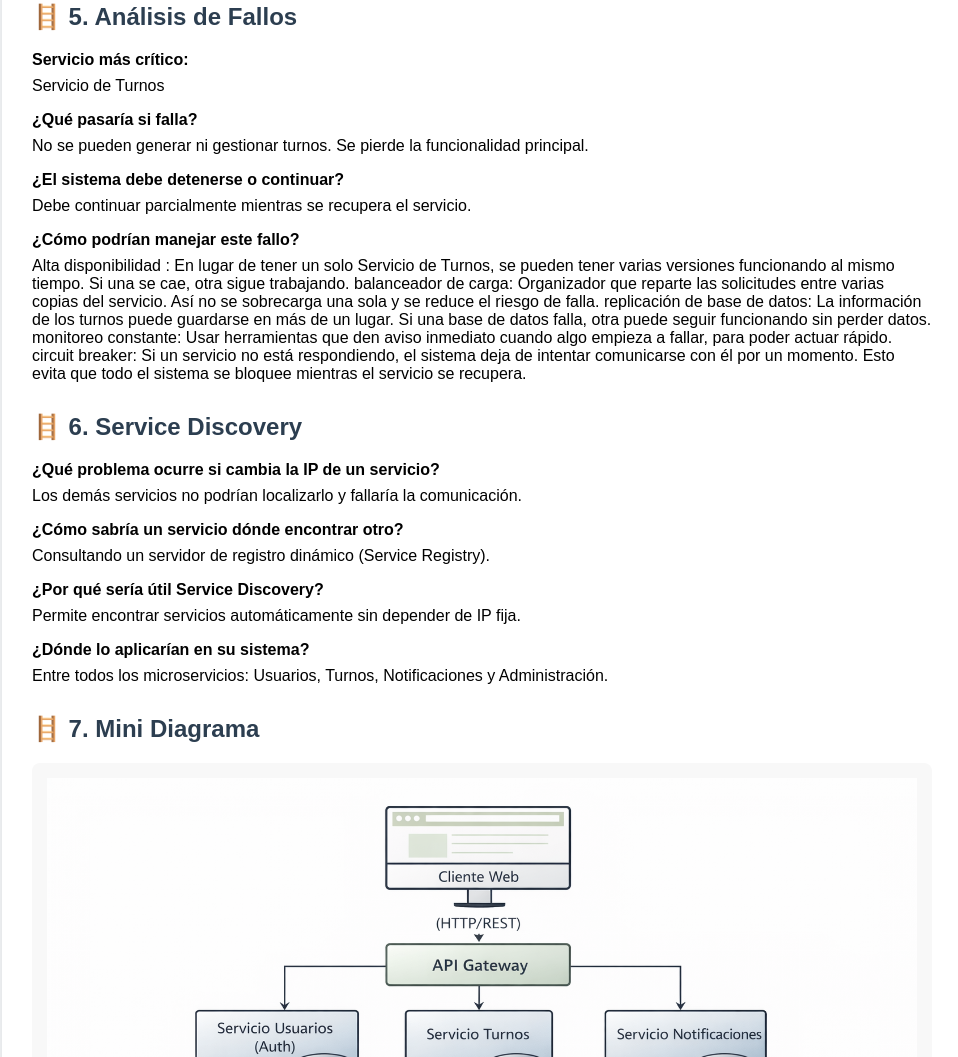
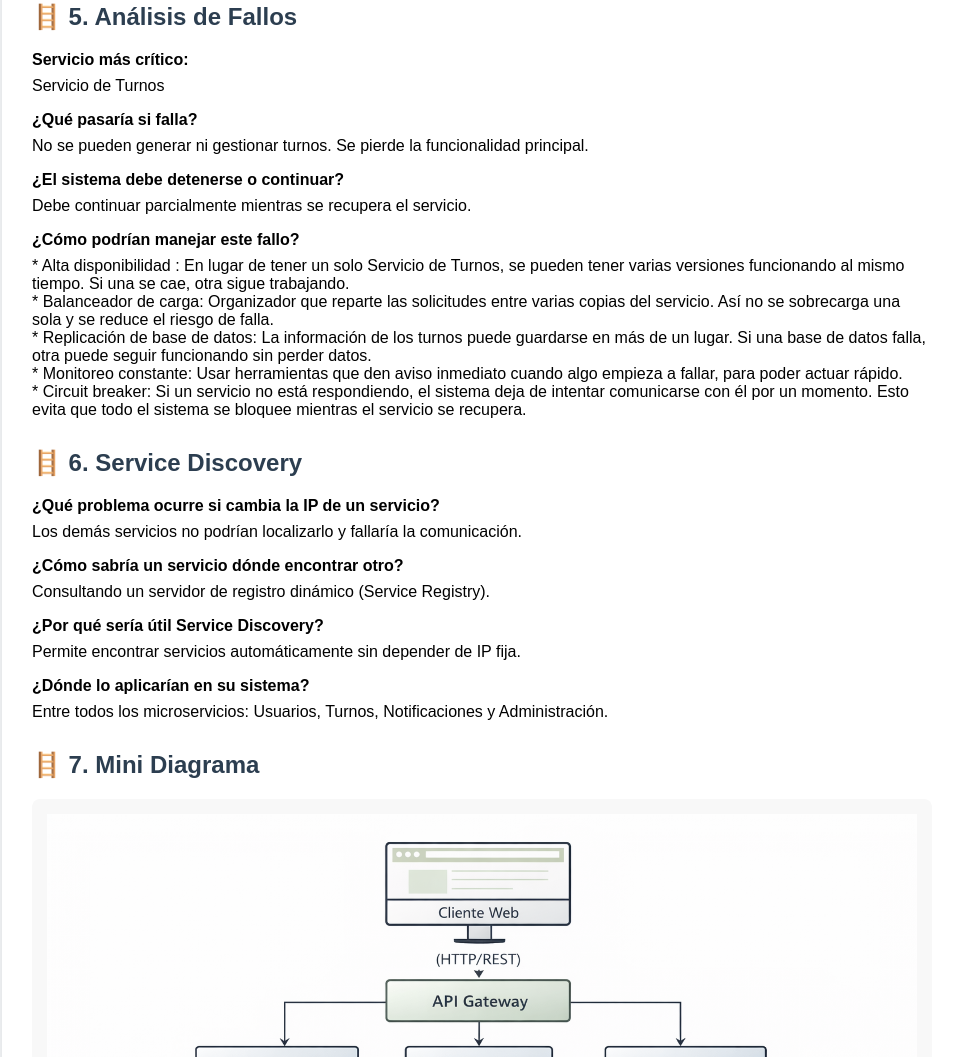
Before and after one commit to juanhr1/Sistema-de-turnos, a plain HTML site: page ACT_4.html in a window 1280 px wide. Shown: the part 1736-2793 px from the top of the page, without its empty margins (158-1116 px from the left). Drawn offline with Linux system fonts and the light colour scheme.

```diff
--- a/ACT_4.html
+++ b/ACT_4.html
@@ -200,11 +200,11 @@
 <label>¿El sistema debe detenerse o continuar?</label>
 <div class="line">Debe continuar parcialmente mientras se recupera el servicio.</div>
 <label>¿Cómo podrían manejar este fallo?</label>
-<div class="line">Alta disponibilidad : En lugar de tener un solo Servicio de Turnos, se pueden tener varias versiones funcionando al mismo tiempo. Si una se cae, otra sigue trabajando.
-balanceador de carga: Organizador que reparte las solicitudes entre varias copias del servicio. Así no se sobrecarga una sola y se reduce el riesgo de falla.
-replicación de base de datos: La información de los turnos puede guardarse en más de un lugar. Si una base de datos falla, otra puede seguir funcionando sin perder datos.
-  monitoreo constante: Usar herramientas que den aviso inmediato cuando algo empieza a fallar, para poder actuar rápido.
-  circuit breaker: Si un servicio no está respondiendo, el sistema deja de intentar comunicarse con él por un momento. Esto evita que todo el sistema se bloquee mientras el servicio se recupera. </div>
+<div class="line">* Alta disponibilidad : En lugar de tener un solo Servicio de Turnos, se pueden tener varias versiones funcionando al mismo tiempo. Si una se cae, otra sigue trabajando. <br>
+* Balanceador de carga: Organizador que reparte las solicitudes entre varias copias del servicio. Así no se sobrecarga una sola y se reduce el riesgo de falla.<br>
+* Replicación de base de datos: La información de los turnos puede guardarse en más de un lugar. Si una base de datos falla, otra puede seguir funcionando sin perder datos.<br>
+* Monitoreo constante: Usar herramientas que den aviso inmediato cuando algo empieza a fallar, para poder actuar rápido.<br>
+* Circuit breaker: Si un servicio no está respondiendo, el sistema deja de intentar comunicarse con él por un momento. Esto evita que todo el sistema se bloquee mientras el servicio se recupera. </div>
 </div>
 
 <div class="section">
```
